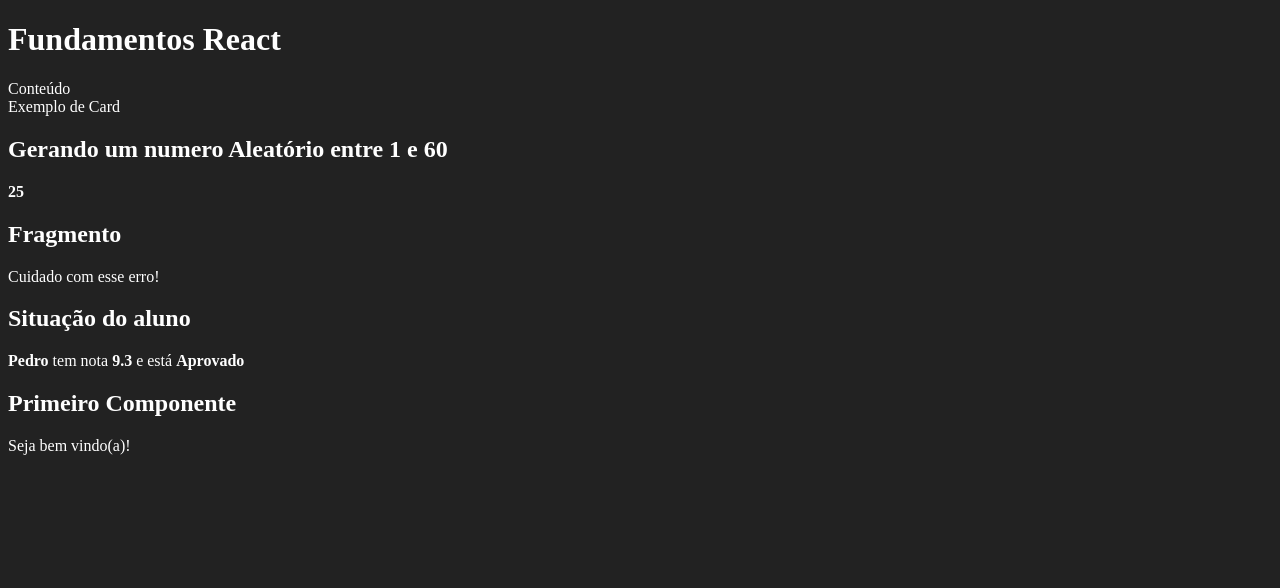
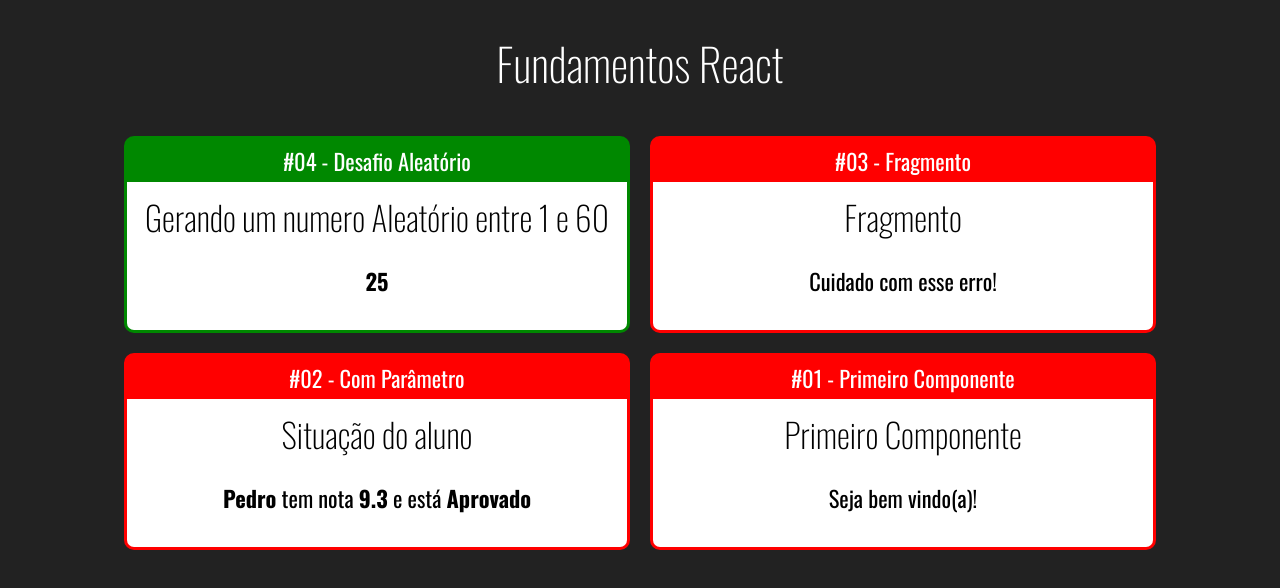
Before and after one commit to marcosocorrea/Fundamentos-Curso-React---Redux, a React (Create React App) app: page / in a window 1280 px wide. Shown: the top 588 px of the page. Built offline with nearby package versions, Linux system fonts and the light colour scheme.

Commit message:
22102020

```diff
--- a/public/index.html
+++ b/public/index.html
@@ -24,6 +24,7 @@
       work correctly both with client-side routing and a non-root public URL.
       Learn how to configure a non-root public URL by running `npm run build`.
     -->
+    <link href="https://fonts.googleapis.com/css2?family=Oswald:wght@200;300;400;500;600;700&display=swap" rel="stylesheet">
     <title>React App</title>
   </head>
   <body>
--- /dev/null
+++ b/src/App.css
@@ -0,0 +1,5 @@
+.App .Cards {
+    display: flex;
+    flex-wrap: wrap;
+    justify-content: center;
+}
--- a/src/App.jsx
+++ b/src/App.jsx
@@ -1,3 +1,4 @@
+
 import React from 'react'
 
 import Card from './components/layout/Card'
@@ -6,22 +7,37 @@ import ComParametro from './components/basicos/ComParametro'
 import Fragmento from './components/basicos/Fragmento'
 import Aleatorio from './components/basicos/Aleatorio'
 
+import "./App.css"
+
 export default _ =>
 
-    <div id="app">
+    <div className="App">
         <h1>Fundamentos React</h1>
 
-        <Card titulo="Exemplo de Card" >
+    <div className="Cards">
 
+        <Card titulo="#04 - Desafio Aleatório" color="#080" >
+            <Aleatorio max={60} min={1}/>
         </Card>
 
-        <Aleatorio max={60} min={1}/>
+        <Card titulo="#03 - Fragmento" >
             <Fragmento />
+        </Card>
+
+        <Card titulo="#02 - Com Parâmetro" >
             <ComParametro
                  titulo="Situação do aluno"
                 aluno="Pedro"
                 nota={9.3} />
+        </Card>
+
+        <Card titulo="#01 - Primeiro Componente" >
             <Primeiro></Primeiro>
+        </Card>
+
+        </div>
+
+
     </div>
 
 
--- a/src/components/layout/Card.css
+++ b/src/components/layout/Card.css
@@ -0,0 +1,24 @@
+.Card {
+
+    margin: 10px;
+
+    border: 3px solid;
+    border-radius: 10px;
+    overflow: hidden;
+
+    display: flex;
+    flex-direction: column;
+    max-width: 500px;
+    min-width: 500px;
+}
+.Card .Title {
+    padding: 5px 0px;
+    display: flex;
+    justify-content: center;
+}
+.Card .Content {
+    flex-grow: 1;
+    background-color:#fff;
+    color: black;
+    padding: 10px;
+}
--- a/src/components/layout/Card.jsx
+++ b/src/components/layout/Card.jsx
@@ -3,8 +3,18 @@ import React from 'react'
 import "./Card.css"
 
 export default (props) => {
-    return <div>
-        <div>Conteúdo</div>
-        <div>{props.titulo}</div>
+
+    const cardStyle = {
+        backgroundColor: props.color || '#F00',
+        borderColor: props.color || '#F00',
+    }
+
+    return (
+    <div className="Card" style={cardStyle}>
+        <div className="Title">{props.titulo}</div>
+        <div className="Content">
+            {props.children}
+            </div>
     </div>
+    )
 }
--- a/src/index.css
+++ b/src/index.css
@@ -1,4 +1,15 @@
-body{
+body {
+    font-family: Oswald;
     background-color: #222222;
     color: #ffffff;
+    text-align: center;
+    font-size: 1.4rem;
 }
+
+h1, h2, h3 {
+    font-weight: 200;
+}
+
+h2, h3 {
+    margin: 0;
+}
```
Lines whose indentation alone changed are shown as unchanged.
